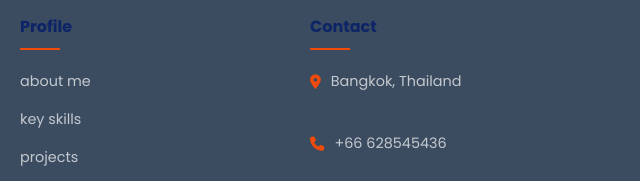
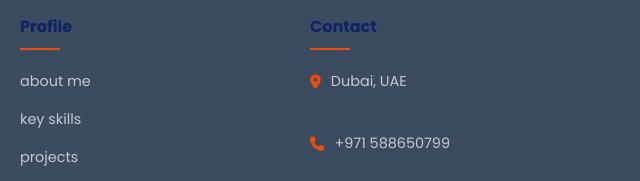
Before and after one commit to Saikyawhtayaung/sai-website, a plain HTML site: page index.html in a window 1280 px wide. Shown: the part 4917-5098 px from the top of the page, 640-1280 px from the left. Drawn offline with Linux system fonts and the light colour scheme.

Commit message:
Update index.html

```diff
--- a/index.html
+++ b/index.html
@@ -405,7 +405,7 @@
                         <a href="mailto:saikyawhtayaung.mcsa@gmail.com" aria-label="Email">
                             <img src="email.webp" alt="Email">
                         </a>
-                        <a href="https://wa.me/66628545436" aria-label="WhatsApp">
+                        <a href="https://wa.me/971588650799" aria-label="WhatsApp">
                             <img src="whatsapp.webp" alt="WhatsApp">
                         </a>
                         <a href="https://www.linkedin.com/in/sai12365/" aria-label="LinkedIn">
@@ -442,8 +442,8 @@
                 <div class="footer-col">
                     <h3>Contact</h3>
                     <ul class="contact-info">
-                        <li><i class="fas fa-map-marker-alt"></i> Bangkok, Thailand</li>
-                        <li><i class="fas fa-phone"></i> +66 628545436</li>
+                        <li><i class="fas fa-map-marker-alt"></i> Dubai, UAE</li>
+                        <li><i class="fas fa-phone"></i> +971 588650799</li>
                         <li><i class="fas fa-envelope"></i> saikyawhtayaung.ccna@gmail.com</li>
                     </ul>
                 </div>
```
